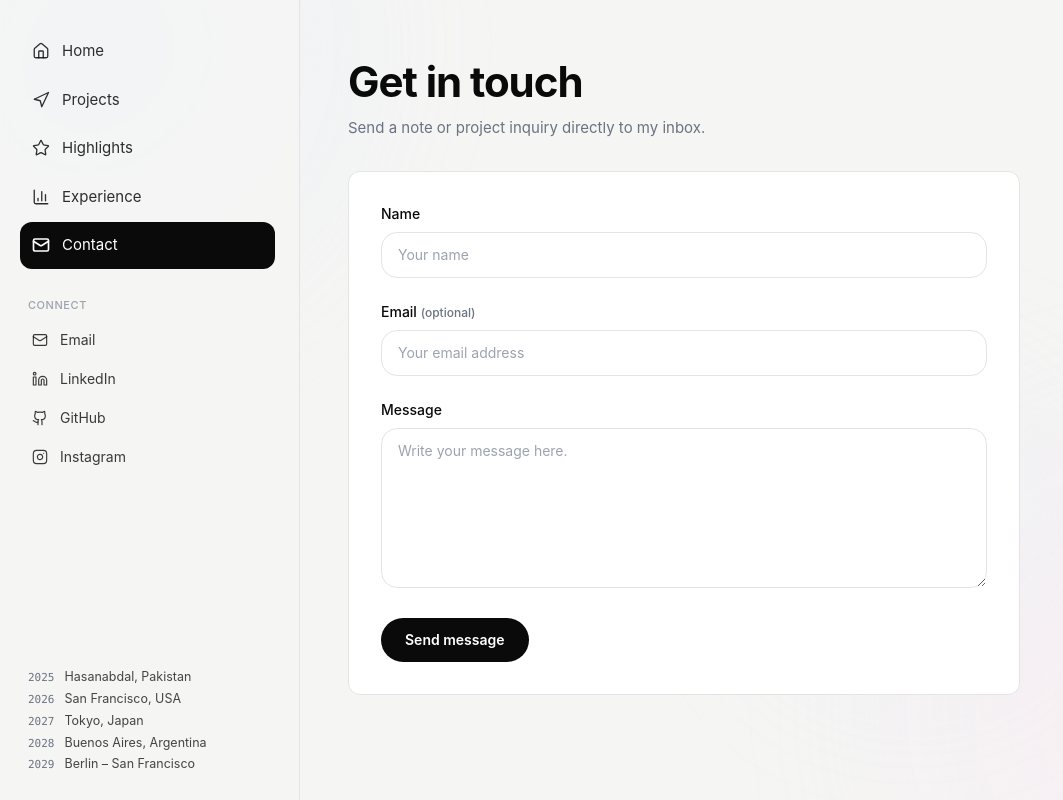
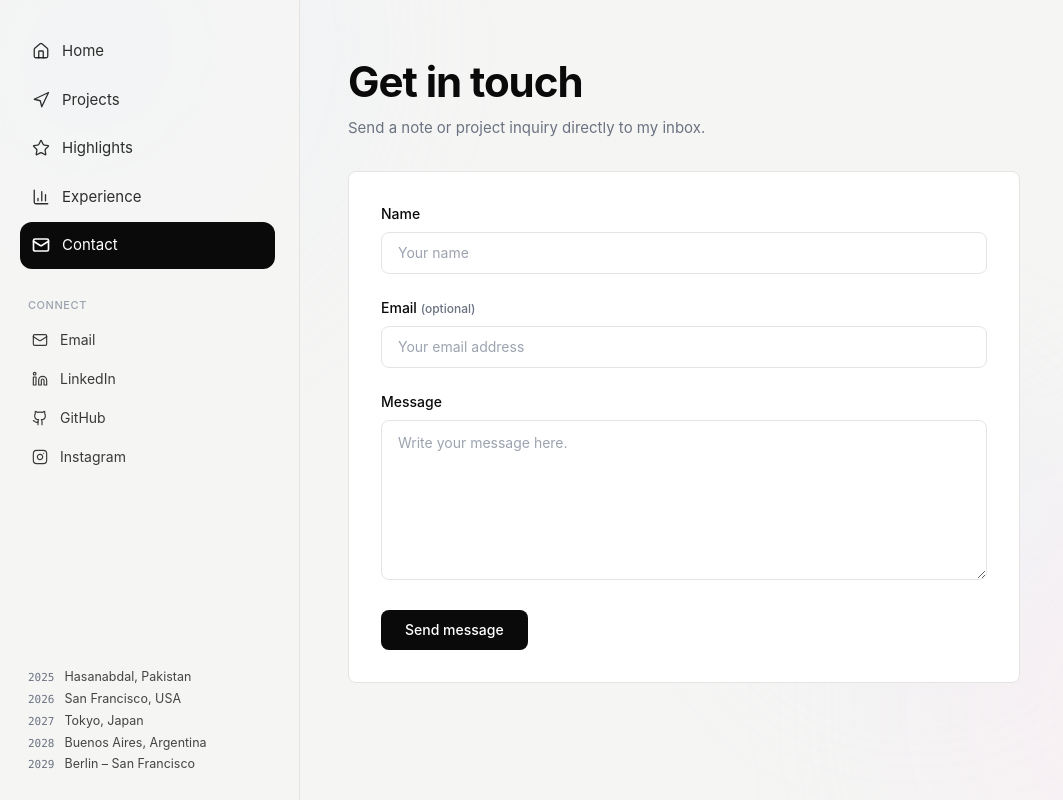
Before and after one commit to shehryaur/shehryarhassan-portfolio, a Next.js app: page /contact in a window 1280 px wide. Shown: the whole page, without its empty margins (0-1063 px from the left). Built offline with nearby package versions, Linux system fonts and the light colour scheme.

Commit message:
Harmonize contact form border radiuses and button styles

```diff
--- a/app/contact/page.tsx
+++ b/app/contact/page.tsx
@@ -61,7 +61,7 @@ export default function ContactPage() {
       {/* Clean editorial form */}
       <form
         onSubmit={onSubmit}
-        className="rise mt-8 max-w-2xl space-y-6 rounded-xl border border-line bg-surface p-6 sm:p-8 shadow-xs"
+        className="rise mt-8 max-w-2xl space-y-6 rounded-lg border border-line bg-surface p-6 sm:p-8 shadow-xs"
         style={{ ["--i" as string]: 2 }}
       >
         <div>
@@ -72,7 +72,7 @@ export default function ContactPage() {
             required
             value={name}
             onChange={(event) => setName(event.target.value)}
-            className="mt-2 w-full rounded-2xl border border-line bg-surface px-4 py-3 text-sm text-ink outline-none transition focus:border-ink focus:ring-2 focus:ring-ink/10"
+            className="mt-2 w-full rounded-lg border border-line bg-surface px-4 py-2.5 text-sm text-ink outline-none transition focus:border-ink focus:ring-2 focus:ring-ink/10"
             placeholder="Your name"
           />
         </div>
@@ -86,7 +86,7 @@ export default function ContactPage() {
             name="email"
             value={email}
             onChange={(event) => setEmail(event.target.value)}
-            className="mt-2 w-full rounded-2xl border border-line bg-surface px-4 py-3 text-sm text-ink outline-none transition focus:border-ink focus:ring-2 focus:ring-ink/10"
+            className="mt-2 w-full rounded-lg border border-line bg-surface px-4 py-2.5 text-sm text-ink outline-none transition focus:border-ink focus:ring-2 focus:ring-ink/10"
             placeholder="Your email address"
           />
         </div>
@@ -98,7 +98,7 @@ export default function ContactPage() {
             required
             value={message}
             onChange={(event) => setMessage(event.target.value)}
-            className="mt-2 h-40 w-full rounded-2xl border border-line bg-surface px-4 py-3 text-sm text-ink outline-none transition focus:border-ink focus:ring-2 focus:ring-ink/10"
+            className="mt-2 h-40 w-full rounded-lg border border-line bg-surface px-4 py-3 text-sm text-ink outline-none transition focus:border-ink focus:ring-2 focus:ring-ink/10"
             placeholder="Write your message here."
           />
         </div>
@@ -106,7 +106,7 @@ export default function ContactPage() {
         <button
           type="submit"
           disabled={submitting}
-          className="inline-flex items-center justify-center rounded-full bg-ink px-6 py-3 text-sm font-semibold text-white transition hover:bg-black disabled:cursor-not-allowed disabled:opacity-60"
+          className="inline-flex items-center justify-center rounded-lg bg-ink px-6 py-2.5 text-sm font-medium text-white transition hover:opacity-90 disabled:cursor-not-allowed disabled:opacity-60"
         >
           {submitting ? "Sending..." : "Send message"}
         </button>
```
